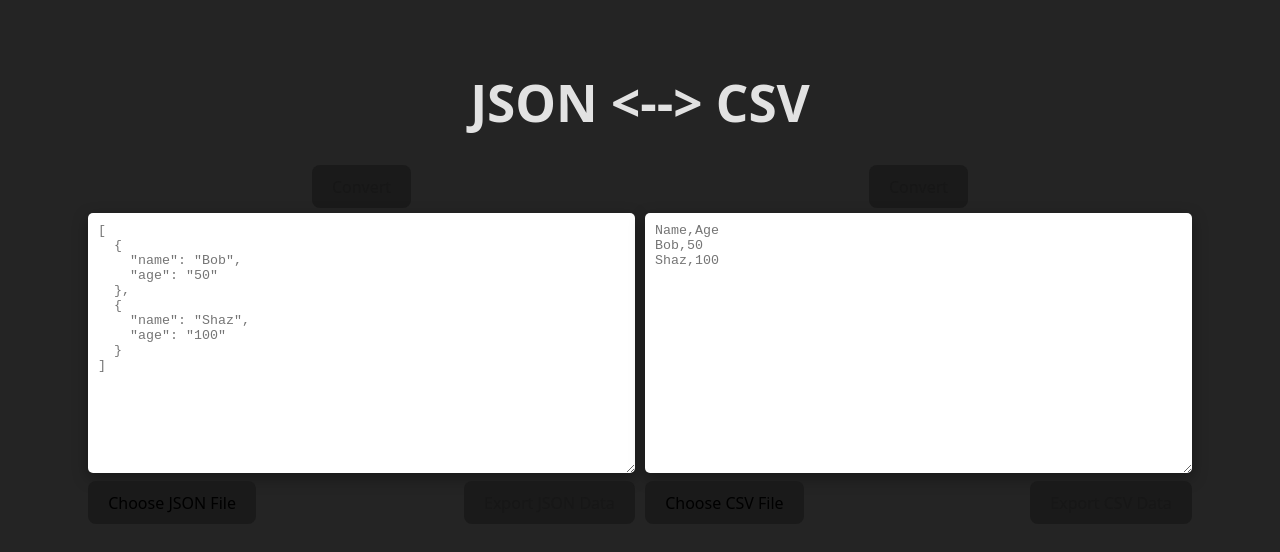
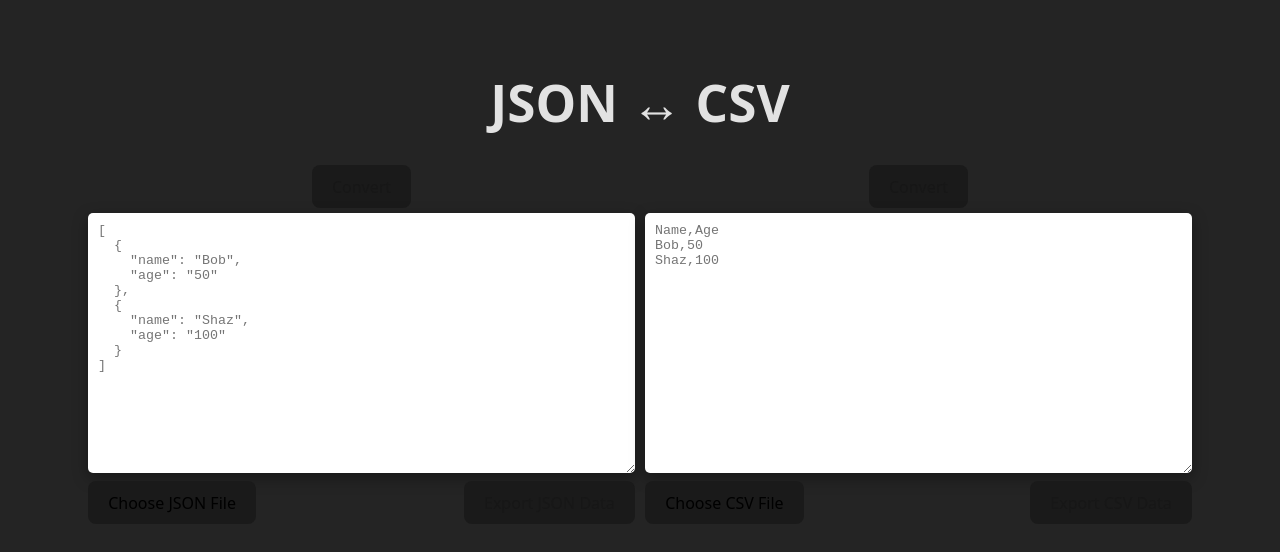
Before and after one commit to Ray-AS/json-to-csv, a React (Vite) app: page / in a window 1280 px wide. Shown: the top 552 px of the page. Built offline with nearby package versions, Linux system fonts and the light colour scheme.

Commit message:
Write README.md

```diff
--- a/src/App.jsx
+++ b/src/App.jsx
@@ -69,7 +69,7 @@ function App() {
 
   return (
     <>
-      <h1>JSON &lt;--&gt; CSV</h1>
+      <h1>JSON &harr; CSV</h1>
       <main>
         <section className="json-section">
           <TextAreaForm
```
Also changed, not shown: 1 other file (tests, documents, lock files or other folders).
